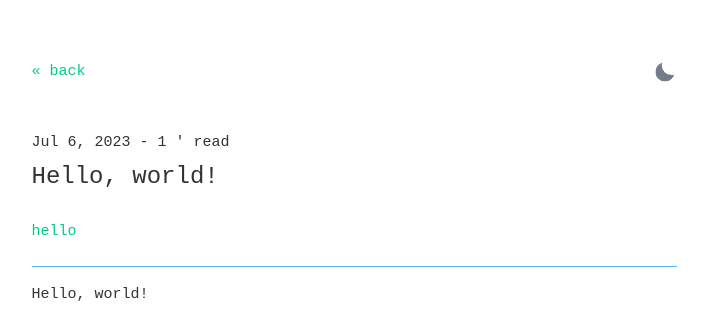
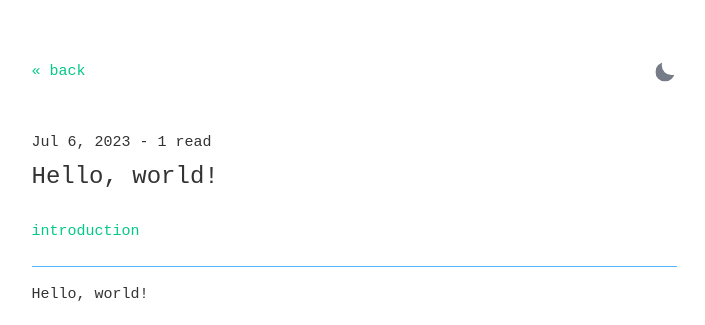
Before and after one commit to LiamAEdwards/liamaedwards.me, a Jekyll site: the page built from _posts/2023-07-6-hello-world.md, in a window 1280 px wide. Shown: the top 325 px of the page, without its empty margins (286-991 px from the left). Built offline with Jekyll 4.4.1, drawn with Linux system fonts in a browser that asks for light colours.

Commit message:
Changed tag and removed floating apostrophy

```diff
--- a/_layouts/post.html
+++ b/_layouts/post.html
@@ -12,7 +12,7 @@ layout: default
   </div>
   {% assign minute=content | number_of_words | divided_by: 265 | plus: 1 %}
   <time datetime="{{ page.date | date_to_xmlschema }}">{{ page.date | date: "%b %-d, %Y" }} -
-    {% if page.minute %} {{ page.minute }} {% else %} {{ minute }} {% endif %}' read</time>
+    {% if page.minute %} {{ page.minute }} {% else %} {{ minute }} {% endif %} read</time>
   <h1 class="title">{{ page.title }}</h1>
   <span class="meta">
     {% for tag in page.tags %}
--- a/_posts/2023-07-6-hello-world.md
+++ b/_posts/2023-07-6-hello-world.md
@@ -3,7 +3,7 @@ layout: post
 title: Hello, world!
 description:
 summary:
-tags: hello
+tags: introduction
 minute: 1
 ---
 
```
